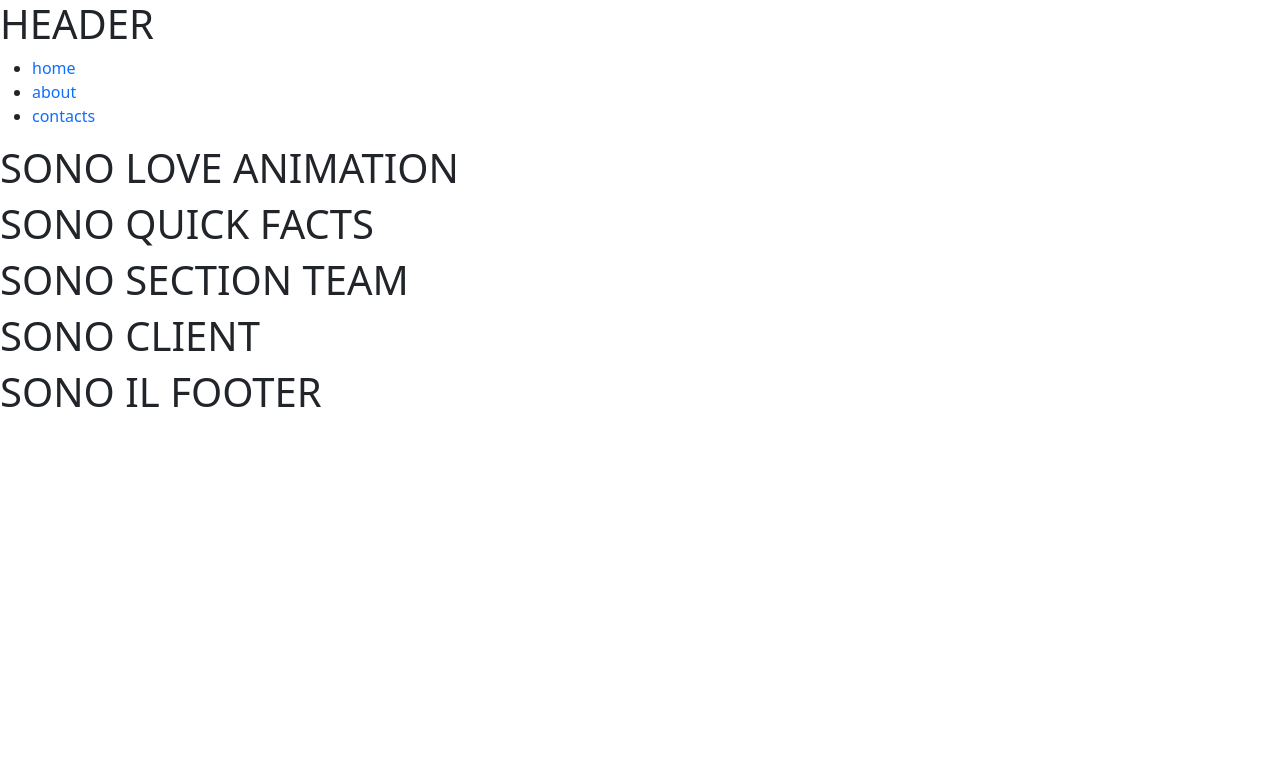
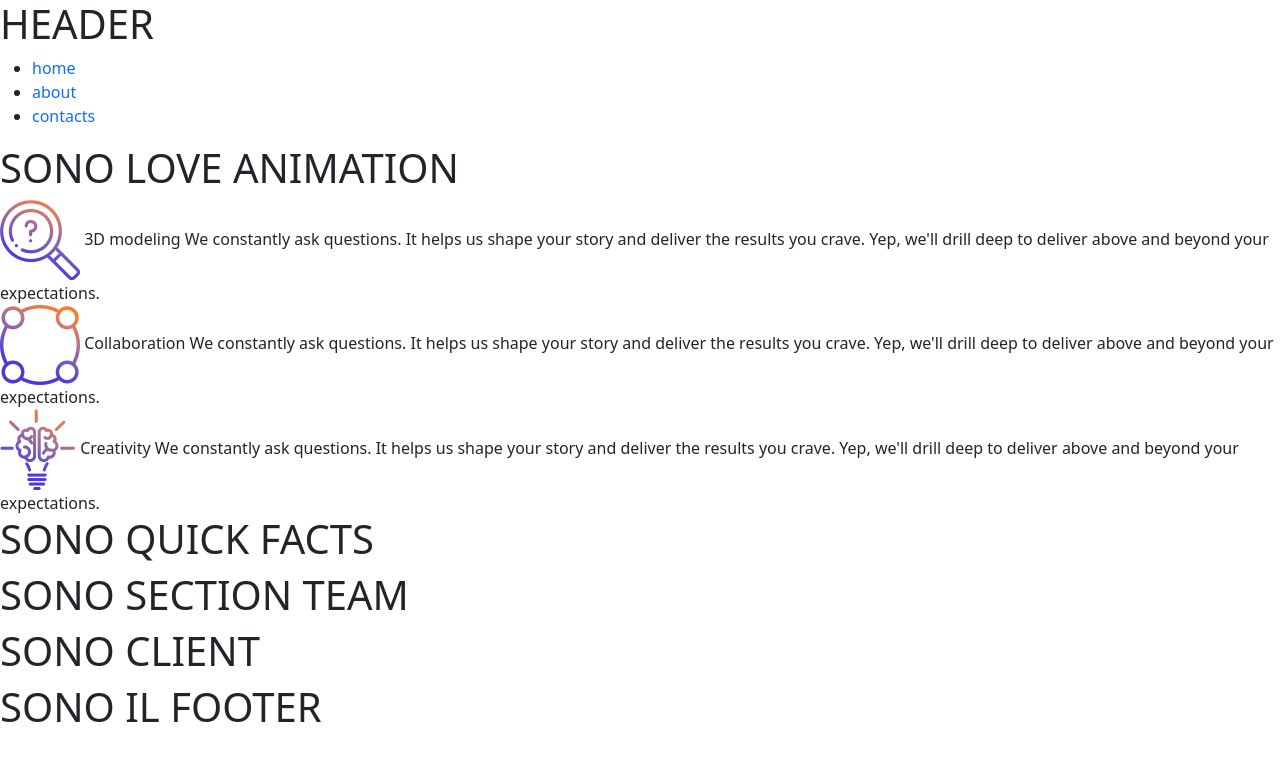
Before and after one commit to Chrissx77/proj-html-vuejs, a Vue app: page / in a window 1280 px wide. Shown: the top 760 px of the page. Built offline with nearby package versions, Linux system fonts and the light colour scheme.

Commit message:
Added data in LoverAnimation component

```diff
--- a/src/pages/LoveAnimation.vue
+++ b/src/pages/LoveAnimation.vue
@@ -2,12 +2,40 @@
 export default {
   name: "LoveAnimation",
 
+  data() {
+    return {
+      cardLoveAnimation: [
+        {
+          image: "src/assets/smart1.png",
+          title: "3D modeling",
+          paragraph:
+            "We constantly ask questions. It helps us shape your story and deliver the results you crave. Yep, we'll drill deep to deliver above and beyond your expectations.",
+        },
+        {
+          image: "src/assets/smart2.png",
+          title: "Collaboration",
+          paragraph:
+            "We constantly ask questions. It helps us shape your story and deliver the results you crave. Yep, we'll drill deep to deliver above and beyond your expectations.",
+        },
+        {
+          image: "src/assets/smart3.png",
+          title: "Creativity",
+          paragraph:
+            "We constantly ask questions. It helps us shape your story and deliver the results you crave. Yep, we'll drill deep to deliver above and beyond your expectations.",
+        },
+      ],
+    };
+  },
 };
 </script>
 
 <template>
-
   <h1>SONO LOVE ANIMATION</h1>
+  <div v-for="card in cardLoveAnimation">
+    <img :src="card.image" alt="" />
+    {{ card.title }}
+    {{  card.paragraph }}
+  </div>
 </template>
 
 <style lang="scss" scoped>
```
